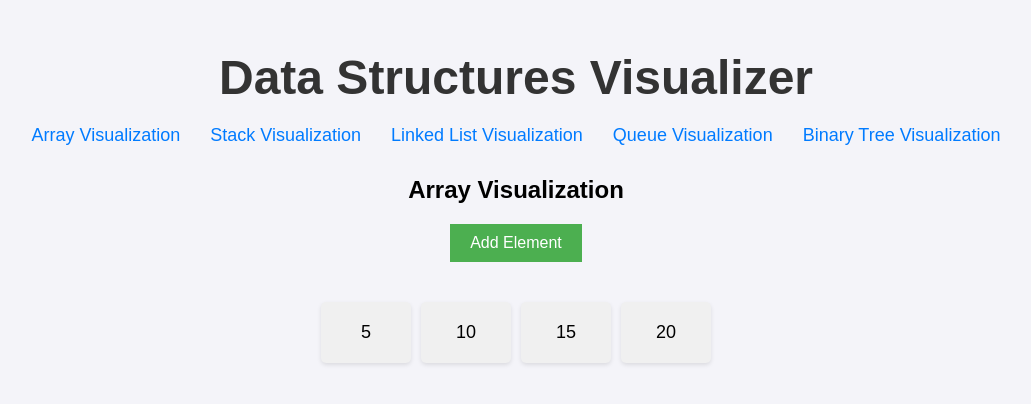
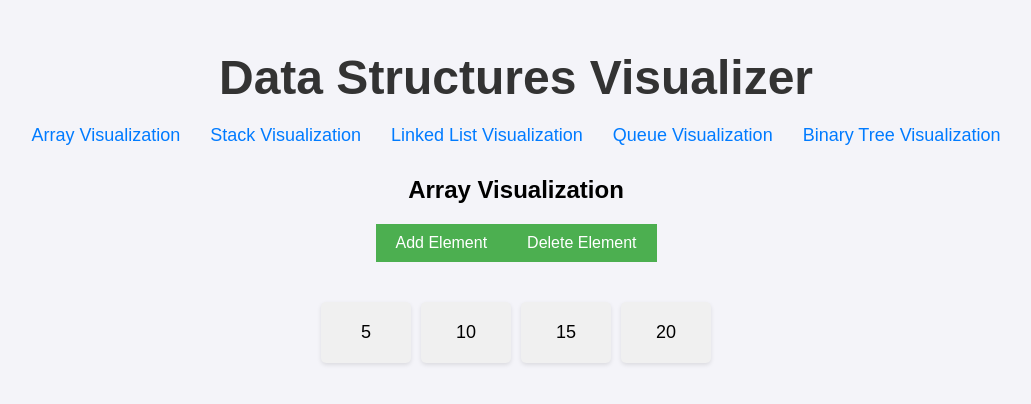
Before and after one commit to harikuchipudi/Data-Structure-Visualization, a React (Create React App) app in the folder frontend/: page /array in a window 1280 px wide. Shown: the top 404 px of the page, without its empty margins (124-1155 px from the left). Built offline with nearby package versions, Linux system fonts and the light colour scheme.

Commit message:
delete functionality

```diff
--- a/frontend/src/pages/array.js
+++ b/frontend/src/pages/array.js
@@ -8,10 +8,15 @@ function ArrayVisualization() {
     setArray([...array, Math.floor(Math.random() * 100)]);
   };
 
+  const deleteElement = () => {
+    setArray(array.slice(0,-1));
+  }
+
   return (
     <div className="array-container">
       <h2>Array Visualization</h2>
       <button className="add-element-btn" onClick={addElement}>Add Element</button>
+      <button className='add-element-btn' onClick={deleteElement}>Delete Element</button>
       <div className="array">
         {array.map((el, index) => (
           <div key={index} className="array-item">{el}</div>
```
